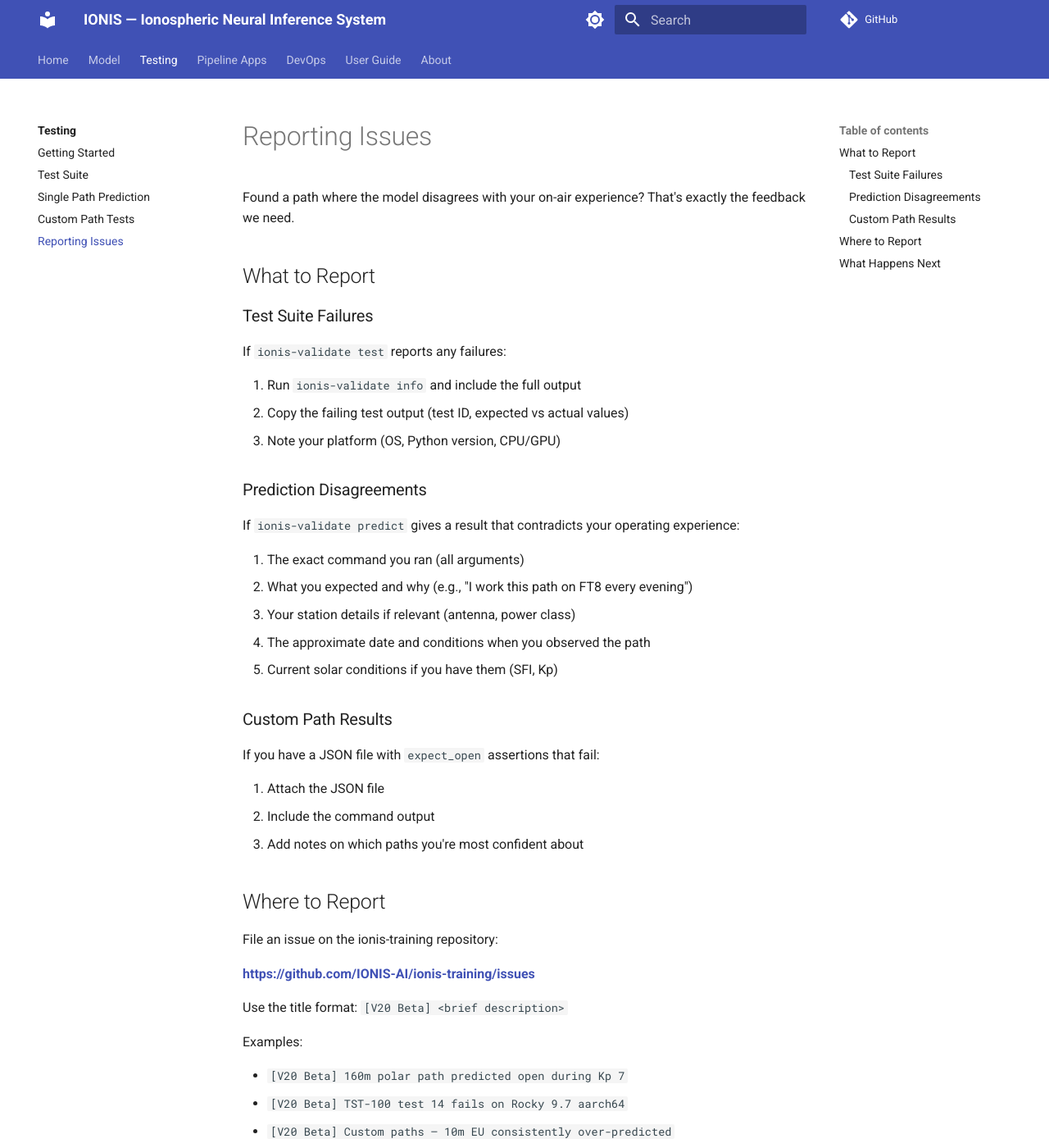
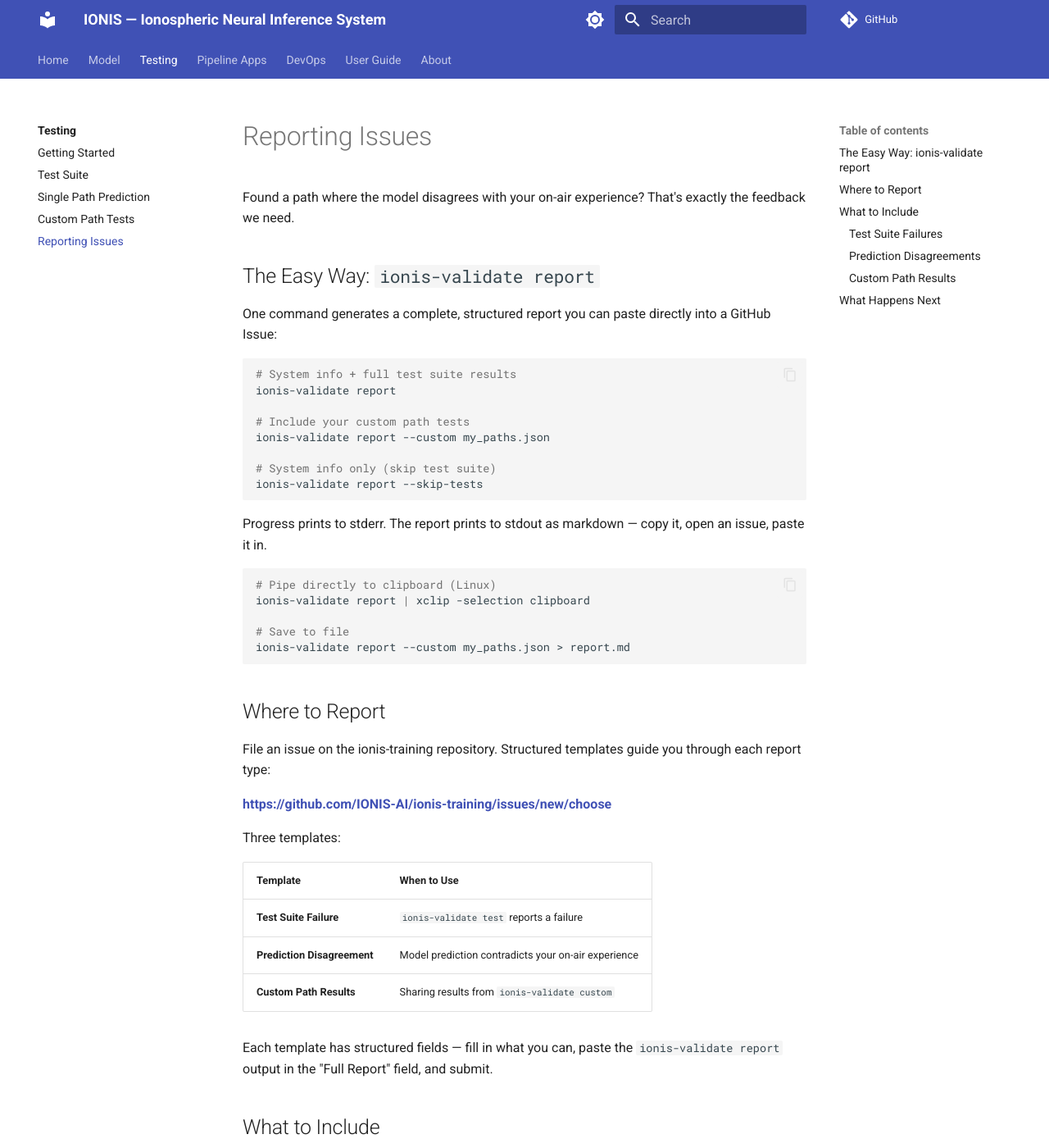
Before and after one commit to IONIS-AI/ionis-docs, an MkDocs documentation site: the page built from docs/testing/reporting.md, in a window 1280 px wide and 1400 px high. Shown: the whole window at 82% size. Built offline with MkDocs 1.6.1 and Material for MkDocs 9.7.7, drawn with Linux system fonts in a browser that asks for light colours; comment, search, counter and statistics services are not loaded; some of the changed text lies outside the part shown.

Commit message:
docs: update testing pages for report command and issue templates
Add ionis-validate report to command table. Rewrite reporting page
with GitHub Issue template links, report command usage, and clipboard
pipe examples.

Co-Authored-By: Claude Opus 4.6 <noreply@anthropic.com>

````diff
--- a/docs/testing/reporting.md
+++ b/docs/testing/reporting.md
@@ -3,53 +3,84 @@
 Found a path where the model disagrees with your on-air experience? That's
 exactly the feedback we need.
 
-## What to Report
+## The Easy Way: `ionis-validate report`
+
+One command generates a complete, structured report you can paste directly
+into a GitHub Issue:
+
+```bash
+# System info + full test suite results
+ionis-validate report
+
+# Include your custom path tests
+ionis-validate report --custom my_paths.json
+
+# System info only (skip test suite)
+ionis-validate report --skip-tests
+```
+
+Progress prints to stderr. The report prints to stdout as markdown — copy
+it, open an issue, paste it in.
+
+```bash
+# Pipe directly to clipboard (Linux)
+ionis-validate report | xclip -selection clipboard
+
+# Save to file
+ionis-validate report --custom my_paths.json > report.md
+```
+
+## Where to Report
+
+File an issue on the ionis-training repository. Structured templates guide
+you through each report type:
+
+**[https://github.com/IONIS-AI/ionis-training/issues/new/choose](https://github.com/IONIS-AI/ionis-training/issues/new/choose)**
+
+Three templates:
+
+| Template | When to Use |
+|----------|-------------|
+| **Test Suite Failure** | `ionis-validate test` reports a failure |
+| **Prediction Disagreement** | Model prediction contradicts your on-air experience |
+| **Custom Path Results** | Sharing results from `ionis-validate custom` |
+
+Each template has structured fields — fill in what you can, paste the
+`ionis-validate report` output in the "Full Report" field, and submit.
+
+## What to Include
 
 ### Test Suite Failures
 
-If `ionis-validate test` reports any failures:
+If `ionis-validate test` reports failures:
 
-1. Run `ionis-validate info` and include the full output
-2. Copy the failing test output (test ID, expected vs actual values)
-3. Note your platform (OS, Python version, CPU/GPU)
+1. Run `ionis-validate report` and paste the full output
+2. Or manually include: `ionis-validate info` output, failing test ID, expected vs actual
 
 ### Prediction Disagreements
 
-If `ionis-validate predict` gives a result that contradicts your operating
-experience:
+If `ionis-validate predict` contradicts your experience:
 
 1. The exact command you ran (all arguments)
 2. What you expected and why (e.g., "I work this path on FT8 every evening")
-3. Your station details if relevant (antenna, power class)
-4. The approximate date and conditions when you observed the path
-5. Current solar conditions if you have them (SFI, Kp)
+3. Approximate date and UTC time of your observation
+4. Solar conditions if you know them (SFI, Kp)
+5. Station details if relevant (antenna, power class)
 
 ### Custom Path Results
 
-If you have a JSON file with `expect_open` assertions that fail:
+If your JSON file with `expect_open` assertions has failures:
 
-1. Attach the JSON file
-2. Include the command output
-3. Add notes on which paths you're most confident about
-
-## Where to Report
-
-File an issue on the ionis-training repository:
-
-**[https://github.com/IONIS-AI/ionis-training/issues](https://github.com/IONIS-AI/ionis-training/issues)**
-
-Use the title format: `[V20 Beta] <brief description>`
-
-Examples:
-
-- `[V20 Beta] 160m polar path predicted open during Kp 7`
-- `[V20 Beta] TST-100 test 14 fails on Rocky 9.7 aarch64`
-- `[V20 Beta] Custom paths — 10m EU consistently over-predicted`
+1. Run `ionis-validate report --custom your_file.json`
+2. The report includes your JSON, the output, and system info — all in one paste
 
 ## What Happens Next
 
-Every beta test result gets reviewed. Paths where the model consistently
-disagrees with experienced operators become training data for the next version.
+Every beta test result gets reviewed. Reports are tagged by model version
+in GitHub Issues, so feedback flows directly into the next version's
+development cycle.
 
-Your custom path JSON files are particularly valuable — they represent
-real-world ground truth that no public dataset captures.
+Paths where the model consistently disagrees with experienced operators
+become training data for the next version. Your custom path JSON files are
+particularly valuable — they represent real-world ground truth that no
+public dataset captures.
````
Also changed, not shown: docs/testing/index.md (+1 -0 lines).
